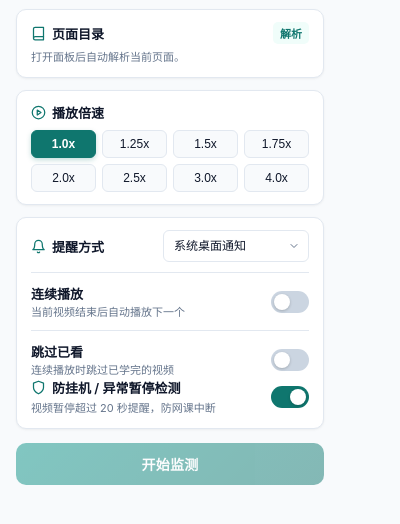
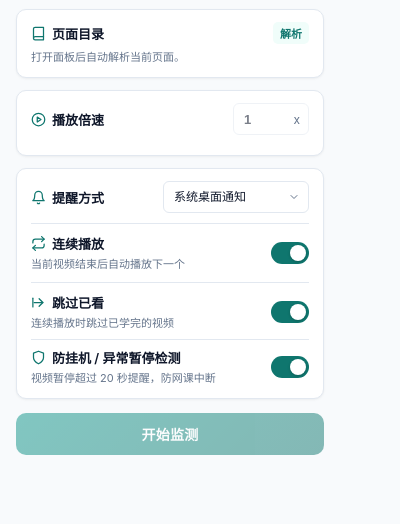
Before and after one commit to Leezk-2018/video-playback-completion-reminder, a browser extension: page popup/popup.html in a window 400 px wide. Shown: the part 132-656 px from the top of the page. Drawn offline with Linux system fonts and the light colour scheme.

Commit message:
feat: refine playback controls

```diff
--- a/popup/popup.css
+++ b/popup/popup.css
@@ -311,44 +311,41 @@ body {
 }
 
 /* 倍速快捷选项 (Chips) */
-.rate-chips {
-  display: grid;
-  grid-template-columns: repeat(4, 1fr);
-  gap: 6px;
+.rate-input-wrap {
+  position: relative;
+  display: inline-flex;
+  align-items: center;
 }
 
-.rate-chip {
-  padding: 6px 0;
+.rate-input {
+  width: 76px;
+  height: 32px;
+  padding: 0 24px 0 10px;
   border: 1px solid var(--border-color);
   border-radius: var(--radius-sm);
-  background: #f8fafc;
+  background: #fff;
   color: var(--text-main);
-  font-size: 12px;
-  font-weight: 500;
-  text-align: center;
-  cursor: pointer;
+  font-size: 13px;
+  font-weight: 600;
   outline: none;
-  transition: all 0.15s ease;
+  transition: border-color 0.2s ease, box-shadow 0.2s ease;
 }
 
-.rate-chip:hover:not(:disabled) {
+.rate-input:focus {
   border-color: var(--primary);
-  background: var(--primary-light);
-  color: var(--primary);
+  box-shadow: 0 0 0 3px rgba(15, 118, 110, 0.15);
 }
 
-.rate-chip.active {
-  border-color: var(--primary);
-  background: var(--primary);
-  color: #ffffff;
-  font-weight: 600;
-  box-shadow: 0 2px 5px rgba(15, 118, 110, 0.25);
+.rate-input:disabled {
+  opacity: 0.55;
 }
 
-.rate-chip:disabled {
-  opacity: 0.45;
-  cursor: not-allowed;
-  background: #f1f5f9;
+.rate-unit {
+  position: absolute;
+  right: 9px;
+  color: var(--text-muted);
+  font-size: 12px;
+  pointer-events: none;
 }
 
 /* 提醒偏好行 */
@@ -363,6 +360,10 @@ body {
   height: 1px;
   background: var(--border-color);
   margin: 10px 0;
+}
+
+.catalog-option-divider {
+  margin: 8px 0;
 }
 
 .select-wrapper {
--- a/popup/popup.html
+++ b/popup/popup.html
@@ -57,27 +57,10 @@
             </svg>
             <span>播放倍速</span>
           </div>
-          <!-- 原生 select 保持同步并隐藏 -->
-          <select id="playback-rate" class="sr-only" disabled>
-            <option value="1">1x</option>
-            <option value="1.25">1.25x</option>
-            <option value="1.5">1.5x</option>
-            <option value="1.75">1.75x</option>
-            <option value="2">2x</option>
-            <option value="2.5">2.5x</option>
-            <option value="3">3x</option>
-            <option value="4">4x</option>
-          </select>
-        </div>
-        <div class="rate-chips" id="rate-chips">
-          <button type="button" class="rate-chip active" data-rate="1">1.0x</button>
-          <button type="button" class="rate-chip" data-rate="1.25">1.25x</button>
-          <button type="button" class="rate-chip" data-rate="1.5">1.5x</button>
-          <button type="button" class="rate-chip" data-rate="1.75">1.75x</button>
-          <button type="button" class="rate-chip" data-rate="2">2.0x</button>
-          <button type="button" class="rate-chip" data-rate="2.5">2.5x</button>
-          <button type="button" class="rate-chip" data-rate="3">3.0x</button>
-          <button type="button" class="rate-chip" data-rate="4">4.0x</button>
+          <div class="rate-input-wrap">
+            <input id="playback-rate" class="rate-input" type="number" min="0.1" max="16" step="0.05" value="1" inputmode="decimal" aria-label="播放倍速" disabled />
+            <span class="rate-unit">x</span>
+          </div>
         </div>
       </section>
 
@@ -104,11 +87,16 @@
 
         <div class="card-row switch-row">
           <div class="switch-meta">
-            <div class="card-title"><span>连续播放</span></div>
+            <div class="card-title">
+              <svg class="section-icon" viewBox="0 0 24 24" fill="none" stroke="currentColor" stroke-width="2" stroke-linecap="round" stroke-linejoin="round" aria-hidden="true">
+                <path d="M17 1l4 4-4 4"></path><path d="M3 11V9a4 4 0 0 1 4-4h14"></path><path d="M7 23l-4-4 4-4"></path><path d="M21 13v2a4 4 0 0 1-4 4H3"></path>
+              </svg>
+              <span>连续播放</span>
+            </div>
             <p class="switch-subtext">当前视频结束后自动播放下一个</p>
           </div>
           <label class="switch" title="视频结束后自动播放下一个目录视频">
-            <input id="continuous-play-toggle" type="checkbox" />
+            <input id="continuous-play-toggle" type="checkbox" checked />
             <span class="slider"></span>
           </label>
         </div>
@@ -117,14 +105,21 @@
 
         <div class="card-row switch-row">
           <div class="switch-meta">
-            <div class="card-title"><span>跳过已看</span></div>
+            <div class="card-title">
+              <svg class="section-icon" viewBox="0 0 24 24" fill="none" stroke="currentColor" stroke-width="2" stroke-linecap="round" stroke-linejoin="round" aria-hidden="true">
+                <path d="M5 12h14"></path><path d="M13 6l6 6-6 6"></path><path d="M3 5v14"></path>
+              </svg>
+              <span>跳过已看</span>
+            </div>
             <p class="switch-subtext">连续播放时跳过已学完的视频</p>
           </div>
           <label class="switch" title="连续播放时跳过已学完的视频">
-            <input id="skip-watched-toggle" type="checkbox" />
+            <input id="skip-watched-toggle" type="checkbox" checked />
             <span class="slider"></span>
           </label>
         </div>
+
+        <div class="card-divider catalog-option-divider"></div>
 
         <!-- 防挂机 / 异常暂停检测 (iOS 风格开关) -->
         <div class="card-row switch-row">
--- a/popup/popup.js
+++ b/popup/popup.js
@@ -5,7 +5,6 @@ const detailText = document.querySelector("#detail-text");
 const headerBadge = document.querySelector("#header-badge");
 const toggleButton = document.querySelector("#toggle-button");
 const playbackRateSelect = document.querySelector("#playback-rate");
-const rateChips = document.querySelectorAll(".rate-chip");
 const reminderModeSelect = document.querySelector("#reminder-mode");
 const pauseReminderToggle = document.querySelector("#pause-reminder-toggle");
 const continuousPlayToggle = document.querySelector("#continuous-play-toggle");
@@ -32,7 +31,7 @@ const DEFAULT_REMINDER_SETTINGS = {
 };
 
 let currentTabId = null;
-let currentStatus = { enabled: false, supported: false, playbackRate: 1, continuousPlay: false, skipWatched: false };
+let currentStatus = { enabled: false, supported: false, playbackRate: 1, continuousPlay: true, skipWatched: true };
 let currentReminderSettings = DEFAULT_REMINDER_SETTINGS;
 
 function modeUsesQqMail(mode) {
@@ -55,15 +54,6 @@ function setQqMailBusy(isBusy) {
   pauseReminderToggle.disabled = isBusy;
   saveQqMailSettingsButton.disabled = isBusy;
   testQqMailButton.disabled = isBusy;
-}
-
-function updateRateChips(currentRate, supported) {
-  const normalizedRate = Number(currentRate || 1);
-  rateChips.forEach((chip) => {
-    const chipRate = Number(chip.dataset.rate);
-    chip.classList.toggle("active", chipRate === normalizedRate);
-    chip.disabled = !supported;
-  });
 }
 
 function renderReminderSettings(settings, message) {
@@ -121,7 +111,6 @@ function setStatus(status, detail) {
   playbackRateSelect.disabled = !isSupported;
   continuousPlayToggle.disabled = !isSupported;
   skipWatchedToggle.disabled = !isSupported;
-  updateRateChips(currentRate, isSupported);
 
   if (status.reminderSettings) {
     renderReminderSettings(status.reminderSettings);
@@ -338,7 +327,6 @@ async function applyPlaybackRate(rate) {
     return;
   }
 
-  rateChips.forEach((chip) => (chip.disabled = true));
   playbackRateSelect.disabled = true;
   detailText.textContent = "正在设置播放倍速...";
 
@@ -355,16 +343,13 @@ async function applyPlaybackRate(rate) {
 }
 
 playbackRateSelect.addEventListener("change", () => {
-  applyPlaybackRate(Number(playbackRateSelect.value));
-});
-
-rateChips.forEach((chip) => {
-  chip.addEventListener("click", () => {
-    if (chip.disabled) return;
-    const rate = Number(chip.dataset.rate);
-    playbackRateSelect.value = String(rate);
-    applyPlaybackRate(rate);
-  });
+  const rate = Number(playbackRateSelect.value);
+  if (!Number.isFinite(rate) || rate < 0.1 || rate > 16) {
+    playbackRateSelect.value = String(currentStatus.playbackRate || 1);
+    detailText.textContent = "倍速范围为 0.1x - 16x。";
+    return;
+  }
+  applyPlaybackRate(rate);
 });
 
 reminderModeSelect.addEventListener("change", () => {
```
Also changed, not shown: background.js (+8 -6 lines).
